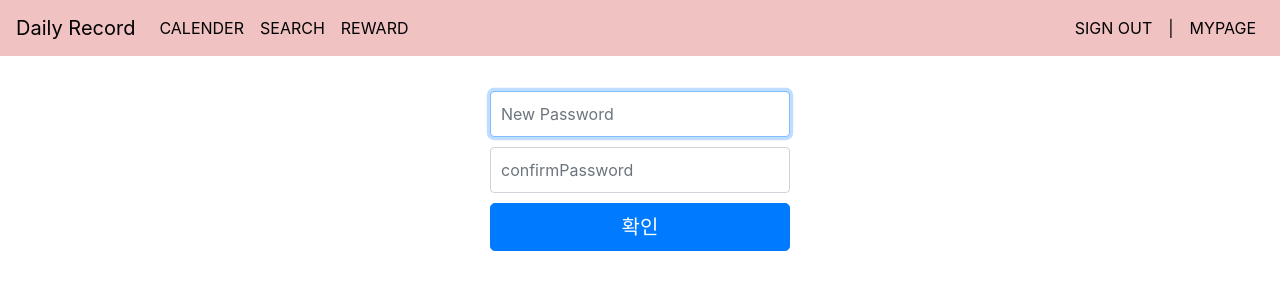
After one commit to Yebin11/DailyRecord, a Django app: page /dailyrecord/pw_reset/ in a window 1280 px wide. The commit adds this page. Shown: the top 300 px of the page. Run offline with Django 3.2, Linux system fonts and the light colour scheme; some libraries are stand-ins or nearby versions.

Commit message:
mypage and reset password

```diff
--- a/config/urls.py
+++ b/config/urls.py
@@ -18,5 +18,5 @@ from django.urls import path, include
 
 urlpatterns = [
     path('admin/', admin.site.urls),
-    path('dailyrecord/', include('dailyrecord.urls')),
+    path('dailyrecord/', include('dailyrecord.urls', namespace="dailyrecord")),
 ]
--- a/dailyrecord/urls.py
+++ b/dailyrecord/urls.py
@@ -10,4 +10,5 @@ urlpatterns = [
     path('join/', views.joinP),
     path('header/', views.header, name='header'),
     path('mypage/', views.mypage, name='mypage'),
+    path('pw_reset/', views.pw_reset, name='pw_reset'),
 ]
--- a/dailyrecord/views.py
+++ b/dailyrecord/views.py
@@ -18,3 +18,6 @@ def header(request):
 
 def mypage(request):
     return render(request, 'dailyrecord/mypage.html')
+
+def pw_reset(request):
+    return render(request, 'dailyrecord/pw_reset.html')
--- /dev/null
+++ b/static/pw_reset.css
@@ -0,0 +1,19 @@
+.form-signin {
+  width: 100%;
+  max-width: 330px;
+  padding: 15px;
+  margin: auto;
+}
+.form-signin .form-control {
+  position: relative;
+  box-sizing: border-box;
+  height: auto;
+  padding: 10px;
+  font-size: 16px;
+}
+.form-signin .form-control:focus {
+  z-index: 2;
+}
+.form-signin input[type="password"] {
+  margin-bottom: 10px;
+}
--- a/templates/dailyrecord/header.html
+++ b/templates/dailyrecord/header.html
@@ -48,8 +48,6 @@
 </nav>
 
 {% block content %}
-<main roll="main">
-</main>
 {% endblock %}
 
 <script src="https://code.jquery.com/jquery-3.5.1.slim.min.js" integrity="sha384-DfXdz2htPH0lsSSs5nCTpuj/zy4C+OGpamoFVy38MVBnE+IbbVYUew+OrCXaRkfj" crossorigin="anonymous"></script>
--- /dev/null
+++ b/templates/dailyrecord/pw_reset.html
@@ -0,0 +1,21 @@
+{% extends 'dailyrecord/header.html' %}
+{% load static %}
+
+{% block content %}
+
+<link href="{% static 'pw_reset.css'%}" rel="stylesheet">
+
+<main role="main">
+
+<div class="text-center">
+    <form class="form-signin">
+        <label for="newPassword" class="sr-only">New Password</label>
+        <input type="password" id="newPassword" class="form-control" placeholder="New Password" required autofocus>
+        <label for="confirmPassword" class="sr-only">Password</label>
+        <input type="password" id="confirmPassword" class="form-control" placeholder="confirmPassword" required>
+        <button class="btn btn-lg btn-primary btn-block" type="submit">확인</button>
+    </form>
+</div>
+</main>
+
+{% endblock %}
```
Also changed, not shown: templates/dailyrecord/mypage.html (+28 -6 lines).
